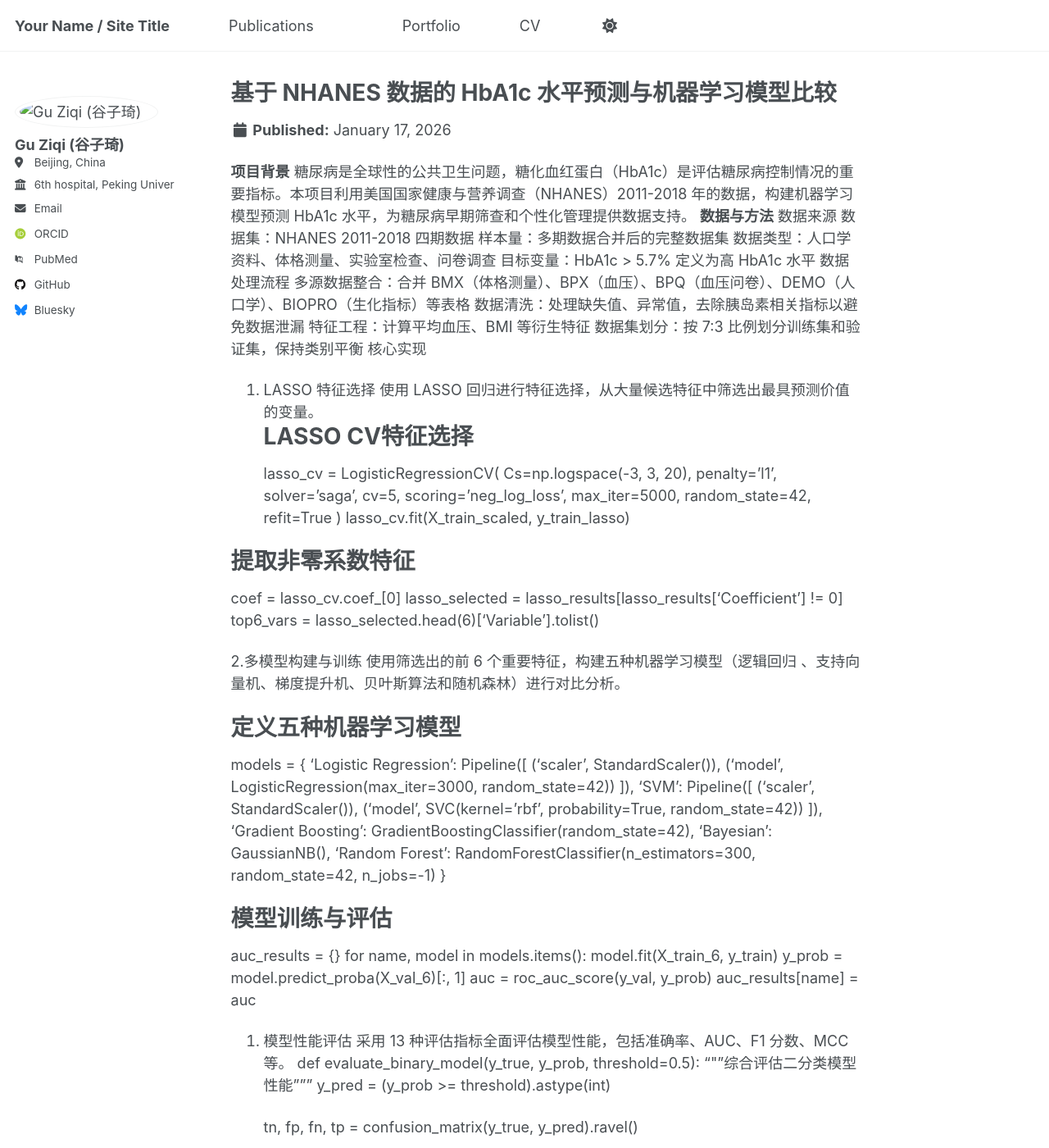
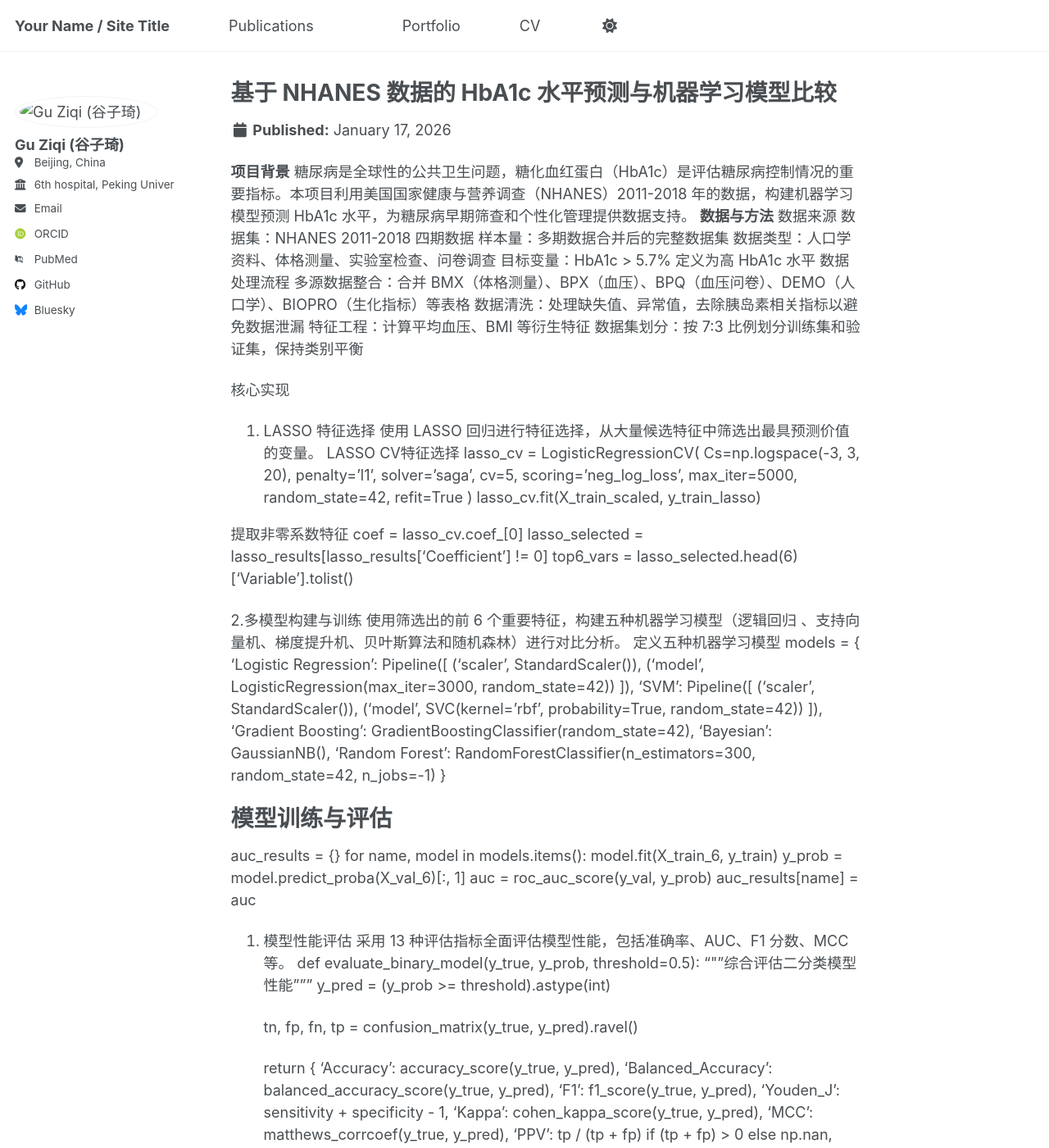
Before and after one commit to Guziqi-pku/Guziqi-pku.github.io, a Jekyll site: the page built from _portfolio/nhanes-hba1c-prediction.md, in a window 1280 px wide and 1400 px high. Shown: the whole window at 82% size. Built offline with Jekyll 4.4.1, drawn with Linux system fonts in a browser that asks for light colours; some web fonts are replaced; a script that is not in the unit is left out; some of the changed text lies outside the part shown.

```diff
--- a/_portfolio/nhanes-hba1c-prediction.md
+++ b/_portfolio/nhanes-hba1c-prediction.md
@@ -33,10 +33,12 @@ tech_stack:
 数据清洗：处理缺失值、异常值，去除胰岛素相关指标以避免数据泄漏
 特征工程：计算平均血压、BMI 等衍生特征
 数据集划分：按 7:3 比例划分训练集和验证集，保持类别平衡
+
+
 核心实现
 1. LASSO 特征选择
 使用 LASSO 回归进行特征选择，从大量候选特征中筛选出最具预测价值的变量。
-# LASSO CV特征选择
+LASSO CV特征选择
 lasso_cv = LogisticRegressionCV(
     Cs=np.logspace(-3, 3, 20),
     penalty='l1',
@@ -49,14 +51,14 @@ lasso_cv = LogisticRegressionCV(
 )
 lasso_cv.fit(X_train_scaled, y_train_lasso)
 
-# 提取非零系数特征
+提取非零系数特征
 coef = lasso_cv.coef_[0]
 lasso_selected = lasso_results[lasso_results['Coefficient'] != 0]
 top6_vars = lasso_selected.head(6)['Variable'].tolist()
 
 2.多模型构建与训练
 使用筛选出的前 6 个重要特征，构建五种机器学习模型（逻辑回归 、支持向量机、梯度提升机、贝叶斯算法和随机森林）进行对比分析。
-# 定义五种机器学习模型
+定义五种机器学习模型
 models = {
     'Logistic Regression': Pipeline([
         ('scaler', StandardScaler()),
```
Also changed, not shown: other parts of _portfolio/nhanes-hba1c-prediction.md (+5 -3 lines).
